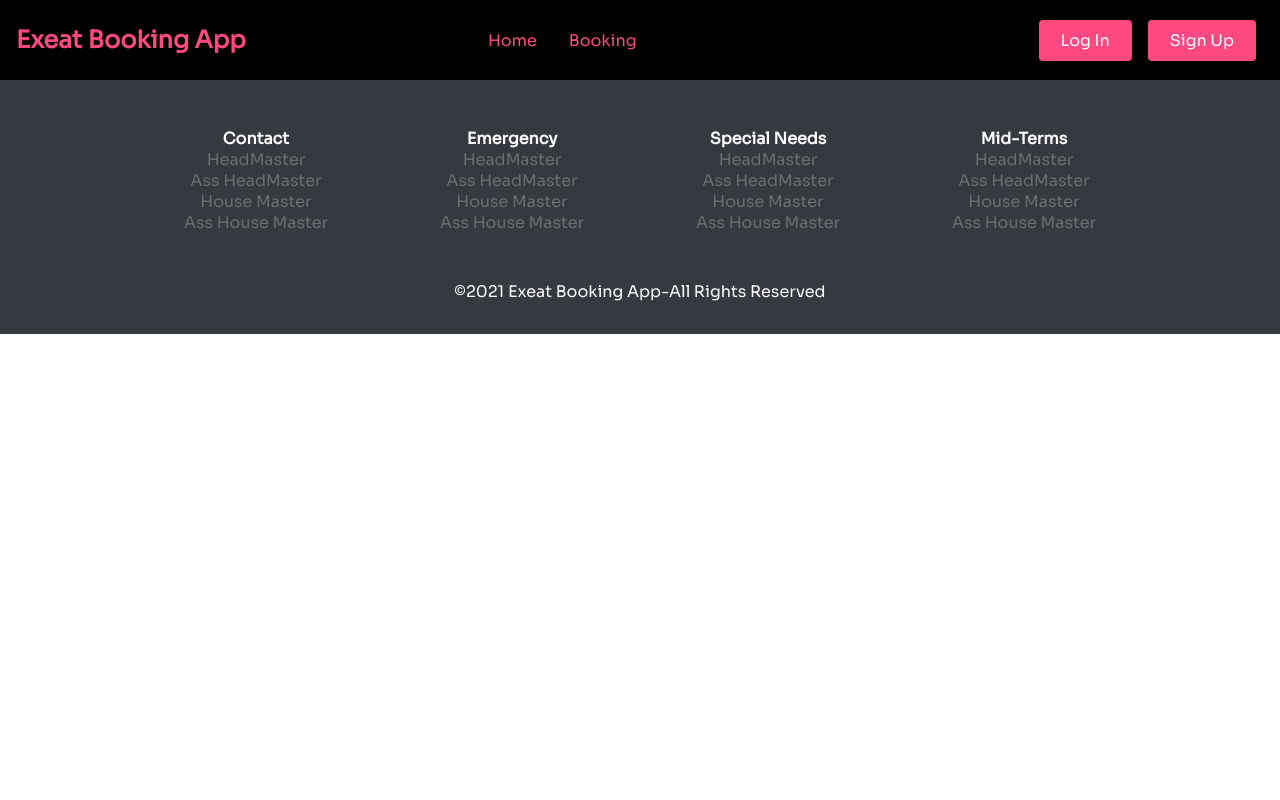
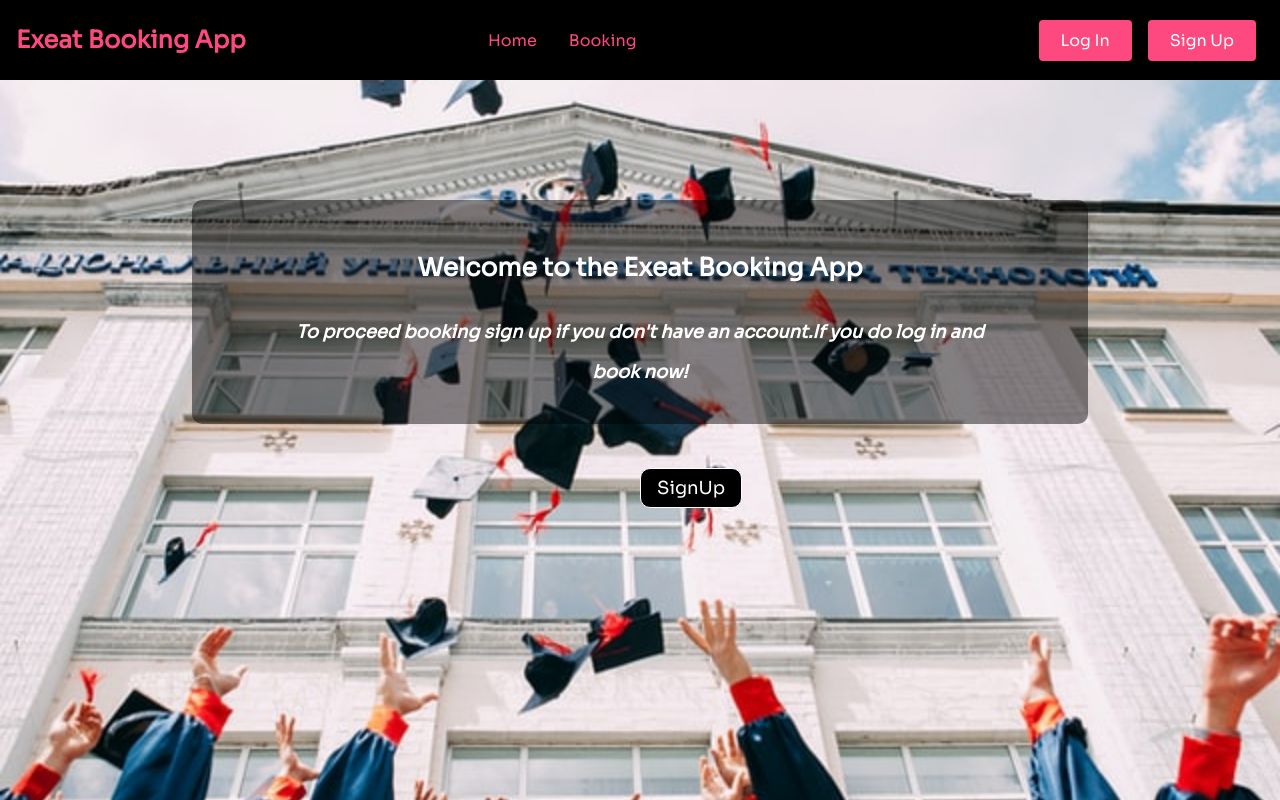
Before and after one commit to abena07/new-exeat, a React (Create React App) app: page /home in a window 1280 px wide. Shown: the top 800 px of the page. Built offline with nearby package versions, Linux system fonts and the light colour scheme.

Commit message:
'styling'

```diff
--- a/src/App.js
+++ b/src/App.js
@@ -1,3 +1,4 @@
+
 import React from "react";
 import { BrowserRouter as Router } from "react-router-dom";
 import "./App.css";
@@ -8,18 +9,18 @@ import AllBookings from "./components/AllBookings";
 import Booking from "./components/Booking";
 import Navbar from "./components/NavBar";
 import Footer from "./components/Footer";
-// import Home from "./components/Home";
+import Home from "./components/Home";
 
 function App() {
   return (
     <Router>
       <Navbar />
-      {/* <Home /> */}
+
 
 
 
       <Switch>
-        <Route path="/" exact />
+        <Route path="/home" component={Home} />
         <Route path="/login" component={Login} />
         <Route path="/signup" component={SignUp} />
         <Route path="/booking" component={Booking} />
--- a/src/components/Home.js
+++ b/src/components/Home.js
@@ -1,5 +1,7 @@
 import React, { Component } from "react";
-//  import './Home.css'
+import {Link} from 'react-router-dom';
+
+import { Section } from "./hero.style";
 
 class Home extends Component {
   render() {
@@ -8,17 +10,19 @@ class Home extends Component {
       "To proceed booking sign up if you don't have an account.If you do log in and book now!";
     return (
       <div>
-        <section className="hero">
-          <div className="hero-body">
+        <Section className="hero">
             <div className="container">
-              <h1 className="title">{heading}</h1>
-              <div className="is-two-thirds column is-paddingless">
-                <h2 className="subtitle is-4">{subheading}</h2>
+              <div className="heading-text">
+                <h1>{heading}</h1>
+                <h2>{subheading}</h2>
               </div>
-              {/* <a className="button is-large is-primary" >Learn more</a> */}
+              <button>
+                <Link to="/signup" className="button is-large is-primary">
+                  SignUp
+                </Link>
+              </button>
             </div>
-          </div>
-        </section>
+        </Section>
       </div>
     );
   }
--- a/src/components/NavBar/index.js
+++ b/src/components/NavBar/index.js
@@ -5,12 +5,12 @@ const Navbar = () => {
   return (
     <>
       <Nav>
-        <NavLink to="/">
+        <NavLink to="/home">
           <h1>Exeat Booking App</h1>
         </NavLink>
         <Bars />
         <NavMenu>
-          <NavLink to="/">Home</NavLink>
+          <NavLink to="/home">Home</NavLink>
           <NavLink to="/booking">Booking</NavLink>
         </NavMenu>
         <NavBtn>
--- /dev/null
+++ b/src/components/hero.style.js
@@ -0,0 +1,52 @@
+import styled from 'styled-components';
+import Img from '../Assets/hero.jpg';
+
+export const Section = styled.div`
+  text-align: center;
+  h1 {
+    font-size: 25px;
+    padding: 3rem 0 1.5rem 0;
+  }
+  h2 {
+    font-size: 18px;
+    font-style: italic;
+    font-weight: 200px;
+    padding-bottom: 2rem;
+    width: 80%;
+    margin-left: 10%;
+    line-height: 40px;
+  }
+  .container {
+    background: url(${Img});
+    width: 100%;
+    background-position: center;
+    background-size: cover;
+    height: 100vh;
+    .heading-text {
+      width: 70%;
+      margin-left: 15%;
+      background: #00000078;
+      line-height: 5vh;
+      color: white;
+      border-radius: 10px;
+      position: absolute;
+      top: 200px;
+    }
+    button {
+      border: 1px solid white;
+      padding: .5rem 1rem;
+      font-size: 18px;
+      margin-top: 3rem;
+      background-color: black;
+      position: absolute;
+      top: 420px;
+      border-radius: 10px;
+    }
+    a {
+      color: white;
+      text-decoration: none
+    }
+  }
+`;
+
+ export default Section;
```
Also changed, not shown: src/home.css (deleted, +0 -29 lines), src/Assets/hero.jpg (added), 1 other file (tests, documents, lock files or other folders).
